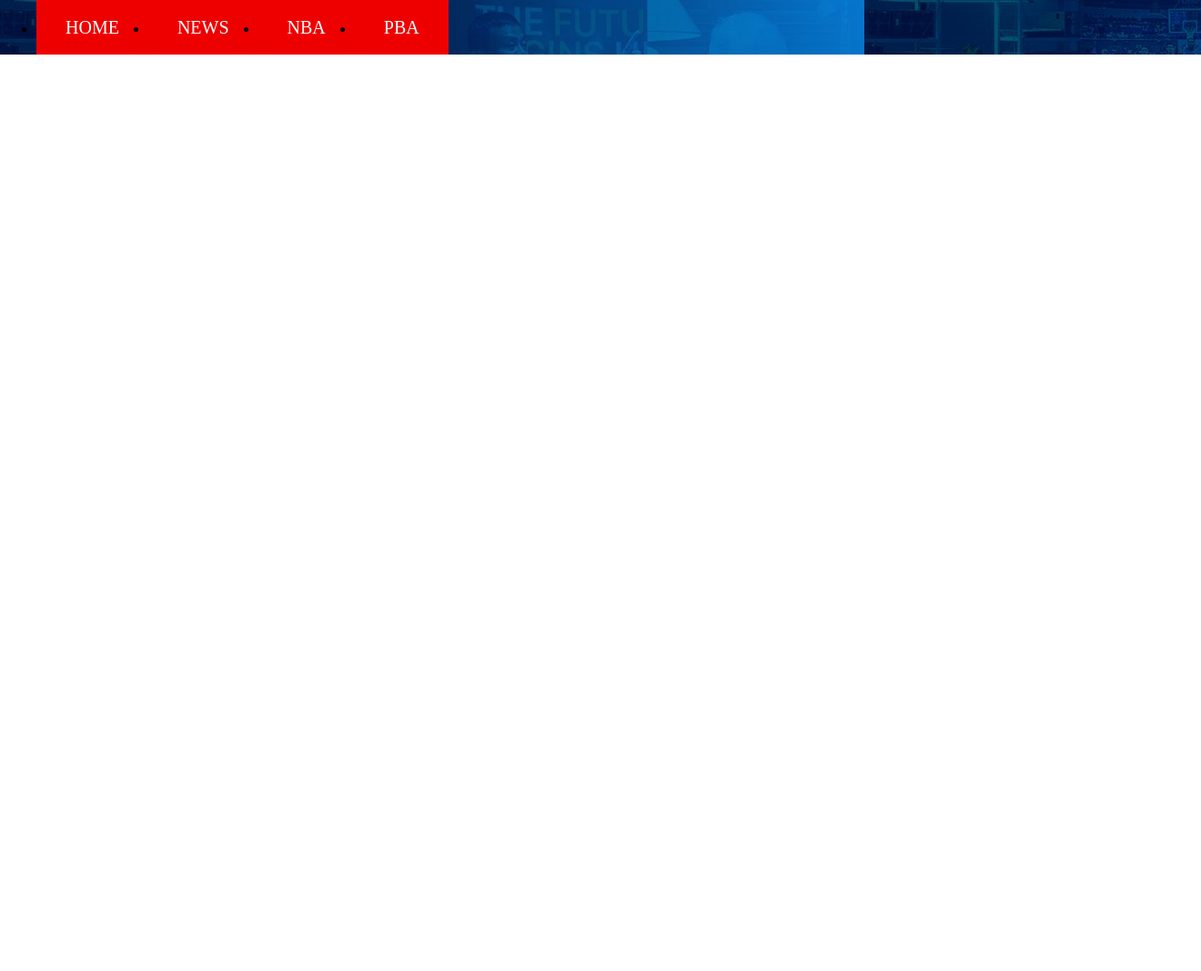
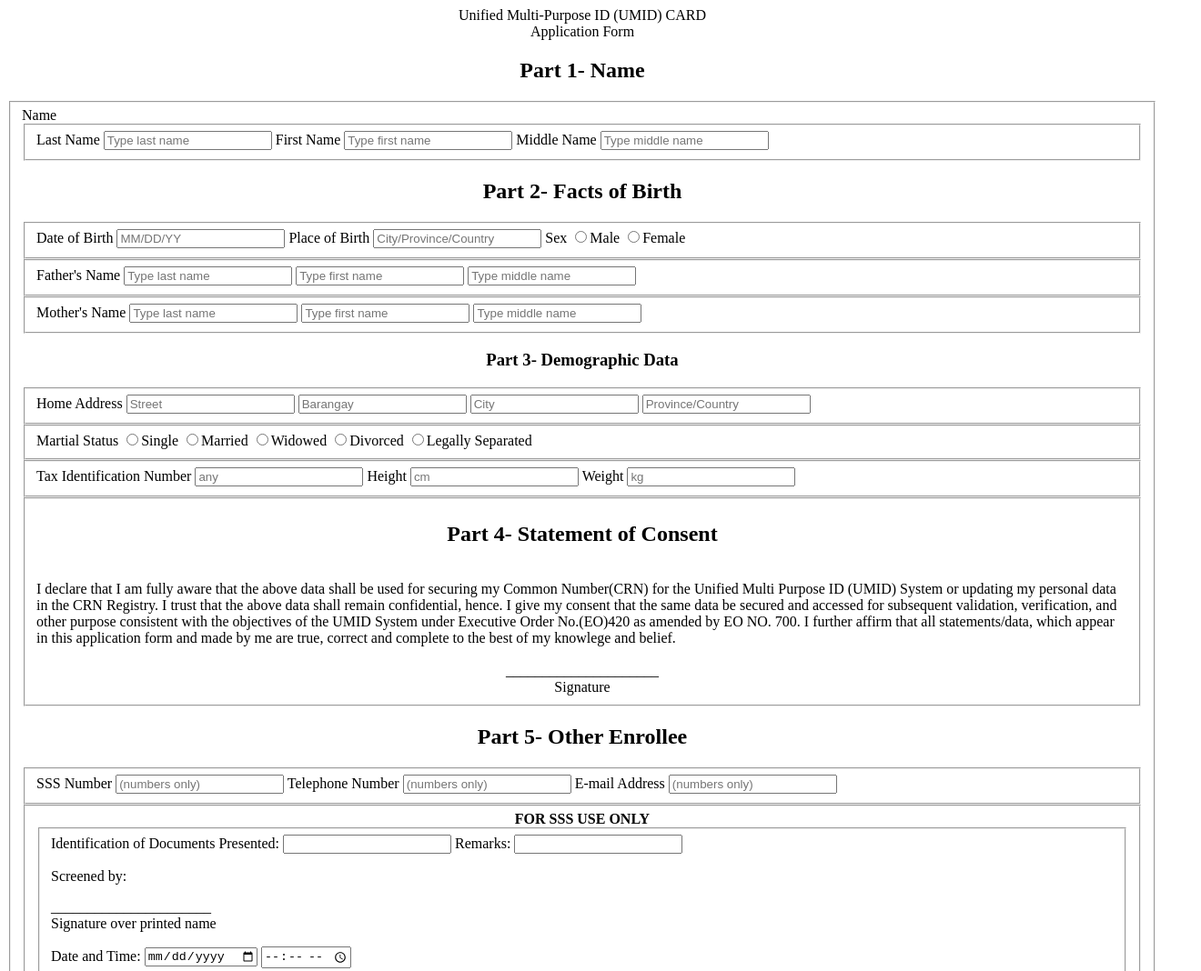
Before and after one commit to christianmalit/comprog-B, a plain HTML site: page index.html in a window 1280 px wide. Shown: the top 1068 px of the page at 91% size, 1320 px wide, since content can reach past the window. Before the commit the page ends 800 px from the top, so only its background shows below. Drawn offline with Linux system fonts and the light colour scheme; files that its build step writes are made by us from their sources; files whose address does not match are found by name.

Commit message:
Add files via upload

```diff
--- a/index.html
+++ b/index.html
@@ -1,15 +1,100 @@
+<DOCTYPE! html>
 <html>
 <head>
-    <link rel = "stylesheet" type = "text/css" href = "style.css">
+	<center>
+		<label> Unified Multi-Purpose ID (UMID) CARD</label>
+	</center>
+	<center>
+		<label> Application Form</label>
+	</center>
+	<center>
+		<h2><label>Part 1- Name</label></h2>
+	</center>
+<fieldset>
+		<label>Name</label>
+<fieldset>
+	<label>Last Name</label>
+	<input type="text" name="last" placeholder="Type last name">
+	<label>First Name</label>
+	<input type="text" name="first" placeholder="Type first name">
+	<label>Middle Name</label>
+	<input type="text" name="middle" placeholder="Type middle name">
+</fieldset>
+	<center>
+	<h2><label>Part 2- Facts of Birth</label></h2>
+	</center>
+<fieldset>
+	<label>Date of Birth</label>
+	<input type="text" name="date"  placeholder="MM/DD/YY">
+	<label>Place of Birth</label>
+	<input type="text" name="place"  placeholder="City/Province/Country">
+	<label>Sex</label>
+	<input type="radio" name="sex" placeholder="">Male
+	<input type="radio" name="sex" placeholder="">Female
+</fieldset>
+<fieldset>
+	<label>Father's Name</label>
+	<input type="text" name="father" placeholder="Type last name">
+	<input type="text" name="father" placeholder="Type first name">
+	<input type="text" name="father" placeholder="Type middle name">
+</fieldset>
+<fieldset>
+	<label>Mother's Name</label>
+	<input type="text" name="mother" placeholder="Type last name">
+	<input type="text" name="mother" placeholder="Type first name">
+	<input type="text" name="mother" placeholder="Type middle name">
+</fieldset>
+	<center>
+	<h3><label>Part 3- Demographic Data</label></h3>
+	</center>
+<fieldset>
+	<label>Home Address</label>
+	<input type="text" name="add" placeholder="Street">
+	<input type="text" name="add" placeholder="Barangay">
+	<input type="text" name="add" placeholder="City">
+	<input type="text" name="add" placeholder="Province/Country">
+</fieldset>
+<fieldset>
+	<label>Martial Status</label>
+	<input type="radio" name="status" placeholder="">Single
+	<input type="radio" name="status" placeholder="">Married
+	<input type="radio" name="status" placeholder="">Widowed
+	<input type="radio" name="status" placeholder="">Divorced
+	<input type="radio" name="status" placeholder="">Legally Separated
+
+</fieldset>
+<fieldset>
+	<label>Tax Identification Number</label>
+	<input type="text" name="id" placeholder="any">
+	<label>Height</label>
+	<input type="text" name="id" placeholder="cm">
+	<label>Weight</label>
+	<input type="text" name="id" placeholder="kg">
+</fieldset>
+<fieldset>
+	<center>
+	<h2><label>Part 4- Statement of Consent </label></h2>
+	</center>
+
+	<br>I declare that I am fully aware that the above data shall be used for securing my Common Number(CRN) for the Unified Multi Purpose ID (UMID) 		System or updating my personal data in the CRN Registry. I trust that the above data shall remain confidential, hence. I give my consent that 			the same data be secured and accessed for subsequent validation, verification, and other purpose consistent with the objectives of the UMID 			System under Executive Order No.(EO)420 as amended by EO NO. 700. I further affirm that all statements/data, which appear in this application 			form and made by me are true, correct and complete to the best of my knowlege and belief.</br>
+
+
+		<center><br>_____________________</br>Signature</center>
+</fieldset>
+		<center>
+		<h2><label>Part 5- Other Enrollee</label><h2>
+		</center>
+<fieldset>
+		<label>SSS Number</label>
+		<input type="text" name="sss" placeholder="(numbers only)">
+		<label>Telephone Number</label>
+		<input type="text" name="sss" placeholder="(numbers only)">
+		<label>E-mail Address</label>
+		<input type="text" name="sss" placeholder="(numbers only)">
+</fieldset>
+<fieldset>
+<center><b>FOR SSS USE ONLY</b></center></header> 		<fieldset> 		Identification of Documents Presented: <input type= "text" name="documents"> 		Remarks: <input type= "text" name="remarks"><br> <p> </p> 		Screened by: 		<p>______________________<br> 		Signature over printed name<br><p> </p> 		Date and Time: <input type = "date"> <input type ="time"><p> </p> 		Branch: <input type= "text" name="remarks"><br><p> </p> 		Data Captured by: <input type="text"> 		Date and Time: <input type = "date"> <input type ="time">
+
+</fieldset>
 </head>
-<body>
-
-    <ul>
-	    <li><a href = '#'>HOME</a></li>
-		<li><a href = '#'>NEWS</a></li>
-		<li><a href = '#'>NBA</a></li>
-		<li><a href = '#'>PBA</a></li>
-	</ul>
-
-</body>
-<html>
+</html>
```
